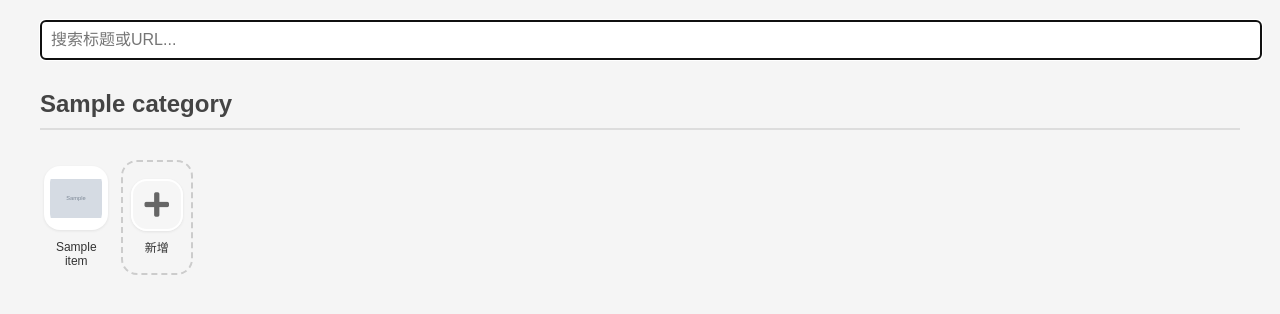
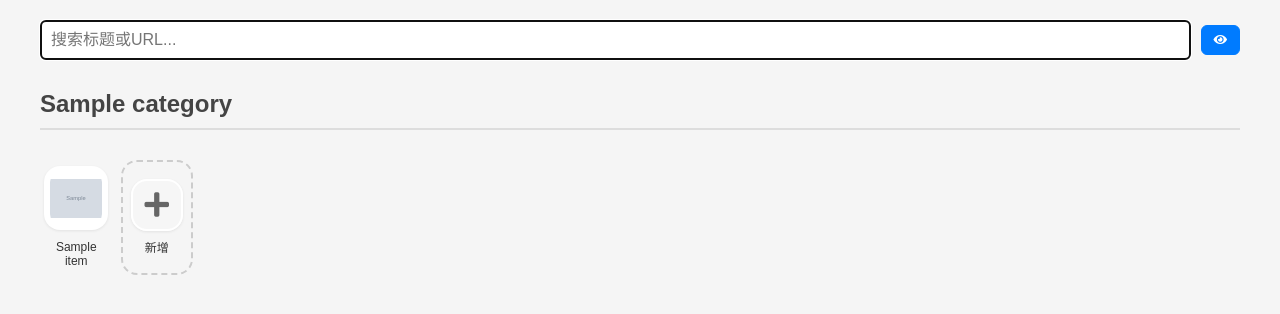
Before and after one commit to syaofox/homer, a Flask app: template app/templates/index.html in a window 1280 px wide. Shown: the top 314 px of the page. Run offline with Flask 3, Linux system fonts and the light colour scheme; the template is opened without the code that fills it: most values are stand-ins (such as "Sample title", 1, 10 or a date in 2020); grey boxes marked "Sample" are stand-in pictures; parts of the project's set-up code (start-up, migrations or seed data) failed here and were passed over.

Commit message:
更新docker-compose以使用homer镜像的2.7.1版本；在CSS和JavaScript中添加角标显示切换功能，增强用户界面交互体验。

```diff
--- a/app/static/css/style.css
+++ b/app/static/css/style.css
@@ -248,14 +248,51 @@ form input, form select, form button {
 
 .search-container {
     margin-bottom: 20px;
+    display: flex;
+    gap: 10px;
+    align-items: center;
 }
 
 #search-input {
-    width: 100%;
+    flex: 1;
     padding: 10px;
     font-size: 16px;
     border: 1px solid #ddd;
     border-radius: 5px;
+}
+
+.controls-container {
+    display: flex;
+    gap: 8px;
+}
+
+.toggle-btn {
+    display: flex;
+    align-items: center;
+    gap: 6px;
+    padding: 8px 12px;
+    background-color: #f8f9fa;
+    border: 1px solid #ddd;
+    border-radius: 6px;
+    cursor: pointer;
+    font-size: 14px;
+    color: #333;
+    transition: all 0.2s ease;
+}
+
+.toggle-btn:hover {
+    background-color: #e9ecef;
+    border-color: #adb5bd;
+}
+
+.toggle-btn.active {
+    background-color: #007bff;
+    color: white;
+    border-color: #007bff;
+}
+
+.toggle-btn i {
+    font-size: 12px;
 }
 
 #search-results {
@@ -267,7 +304,7 @@ form input, form select, form button {
     position: absolute;
     top: -2px;
     right: -2px;
-    background-color: #ff4444;
+    background-color: #007bff;
     color: white;
     border-radius: 50%;
     width: 18px;
@@ -282,3 +319,8 @@ form input, form select, form button {
     min-width: 18px;
     padding: 0 2px;
 }
+
+/* 角标隐藏状态 */
+.badges-hidden .click-badge {
+    display: none !important;
+}
--- a/app/static/js/script.js
+++ b/app/static/js/script.js
@@ -2,6 +2,7 @@ console.log('个人导航页面已加载');
 
 // 访问统计相关功能
 let visitStats = {};
+let badgesVisible = true; // 角标显示状态
 
 // 初始化访问统计数据
 function initVisitStats() {
@@ -13,6 +14,61 @@ function initVisitStats() {
     } catch (e) {
         console.warn('无法读取访问统计数据:', e);
         visitStats = {};
+    }
+}
+
+// 初始化角标显示状态
+function initBadgesVisibility() {
+    try {
+        const stored = localStorage.getItem('badgesVisible');
+        if (stored !== null) {
+            badgesVisible = JSON.parse(stored);
+        }
+    } catch (e) {
+        console.warn('无法读取角标显示状态:', e);
+        badgesVisible = true;
+    }
+    updateBadgesVisibility();
+    updateToggleButton();
+}
+
+// 切换角标显示状态
+function toggleBadgesVisibility() {
+    badgesVisible = !badgesVisible;
+    updateBadgesVisibility();
+    updateToggleButton();
+
+    // 保存状态到localStorage
+    try {
+        localStorage.setItem('badgesVisible', JSON.stringify(badgesVisible));
+    } catch (e) {
+        console.warn('无法保存角标显示状态:', e);
+    }
+}
+
+// 更新角标显示状态
+function updateBadgesVisibility() {
+    if (badgesVisible) {
+        $('body').removeClass('badges-hidden');
+    } else {
+        $('body').addClass('badges-hidden');
+    }
+}
+
+// 更新切换按钮状态
+function updateToggleButton() {
+    const $btn = $('#toggle-badges');
+    const $icon = $btn.find('i');
+    const $text = $btn.find('span');
+
+    if (badgesVisible) {
+        $btn.addClass('active');
+        $icon.removeClass('fa-eye-slash').addClass('fa-eye');
+        // $text.text('隐藏次数');
+    } else {
+        $btn.removeClass('active');
+        $icon.removeClass('fa-eye').addClass('fa-eye-slash');
+        // $text.text('显示次数');
     }
 }
 
@@ -124,11 +180,20 @@ $(document).ready(function() {
     // 初始化访问统计
     initVisitStats();
 
+    // 初始化角标显示状态
+    initBadgesVisibility();
+
     // 渲染常用分类
     renderFrequentCategory();
 
     // 添加访问跟踪
     attachVisitTracking();
+
+    // 角标显示切换按钮事件
+    $('#toggle-badges').on('click', function(e) {
+        e.preventDefault();
+        toggleBadgesVisibility();
+    });
 
     $('#search-input').on('input', function() {
         var searchTerm = $(this).val().toLowerCase();
--- a/app/templates/index.html
+++ b/app/templates/index.html
@@ -15,6 +15,11 @@
         <!-- 添加搜索输入框 -->
         <div class="search-container">
             <input type="text" id="search-input" placeholder="搜索标题或URL...">
+            <div class="controls-container">
+                <button id="toggle-badges" class="toggle-btn" title="切换点击次数显示">
+                    <i class="fas fa-eye"></i>
+                </button>
+            </div>
         </div>
 
         <!-- 添加搜索结果显示区域 -->
--- a/docker-compose.yml
+++ b/docker-compose.yml
@@ -3,7 +3,7 @@ services:
     build:
       context: .
       dockerfile: Dockerfile
-    image: syaofox/homer:2.7
+    image: syaofox/homer:2.7.1
     ports:
       - "8080:8080"
     restart: unless-stopped
```
